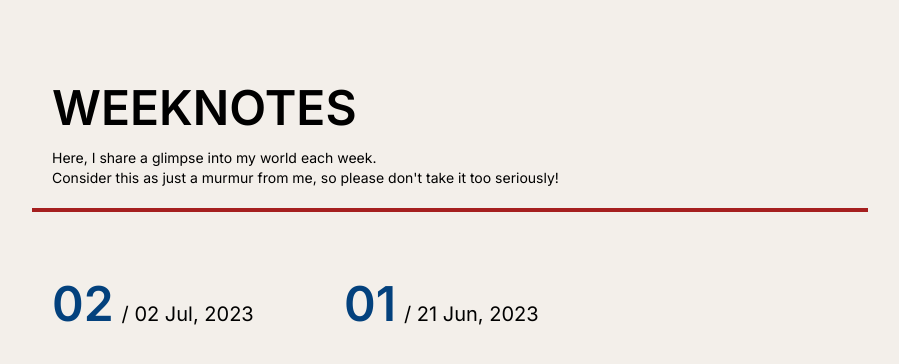
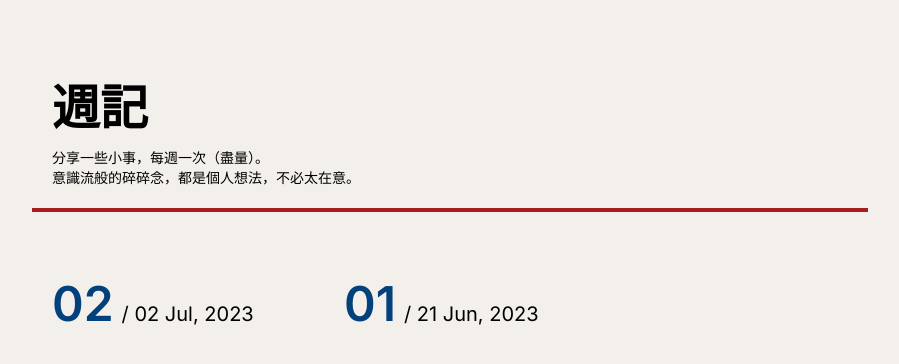
Before and after one commit to Winnie0609/week-note, a Next.js app: page / in a window 1280 px wide. Shown: the top 364 px of the page, without its empty margins (190-1089 px from the left). Built offline with nearby package versions, Linux system fonts and the light colour scheme; a web font is replaced by a local one.

Commit message:
Update title and meta data

```diff
--- a/app/layout.tsx
+++ b/app/layout.tsx
@@ -4,8 +4,8 @@ import { Inter } from 'next/font/google';
 const inter = Inter({ subsets: ['latin'] });
 
 export const metadata = {
-  title: 'Week note',
-  description: 'Week note by yey',
+  title: 'Weeknotes | Winnie',
+  description: '記錄一些看過的書、看過的電影、喜歡的歌和一些小事。',
 };
 
 export default function RootLayout({
--- a/app/page.tsx
+++ b/app/page.tsx
@@ -5,14 +5,13 @@ export default function Home() {
     <main className="flex min-h-screen flex-col items-center">
       <div className="p-5 lg:max-w-2xl self-start">
         <div className="uppercase font-semibold text-4xl mb-4 md:text-5xl md:mb-4">
-          Weeknotes
+          週記
         </div>
         <div className="font-normal text-sm md:text-normal">
-          Here, I share a glimpse into my world each week.
+          分享一些小事，每週一次（盡量）。
         </div>
         <div className="font-normal text-sm md:text-normal">
-          Consider this as just a murmur from me, so please don&apos;t take it
-          too seriously!
+          意識流般的碎碎念，都是個人想法，不必太在意。
         </div>
       </div>
 
```
